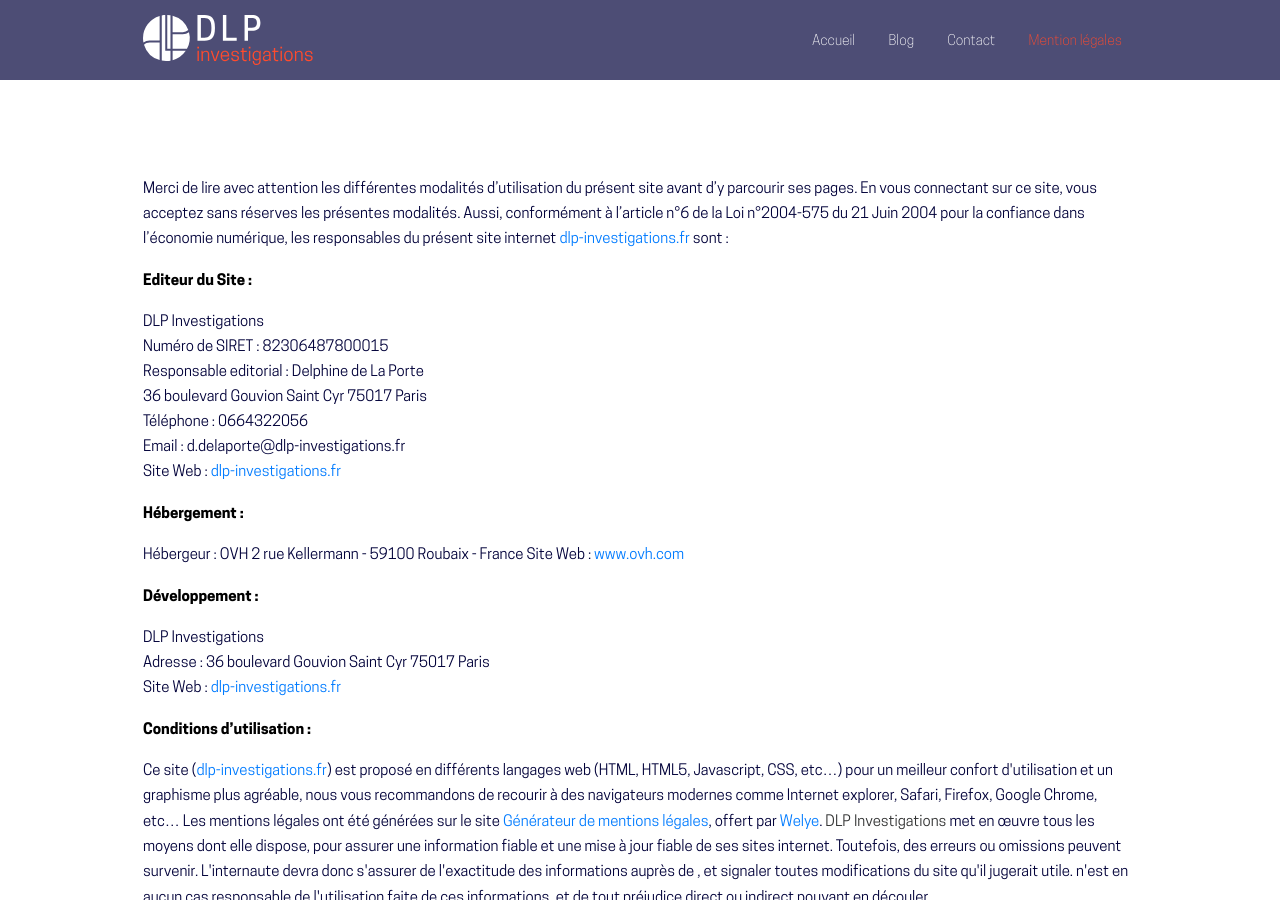
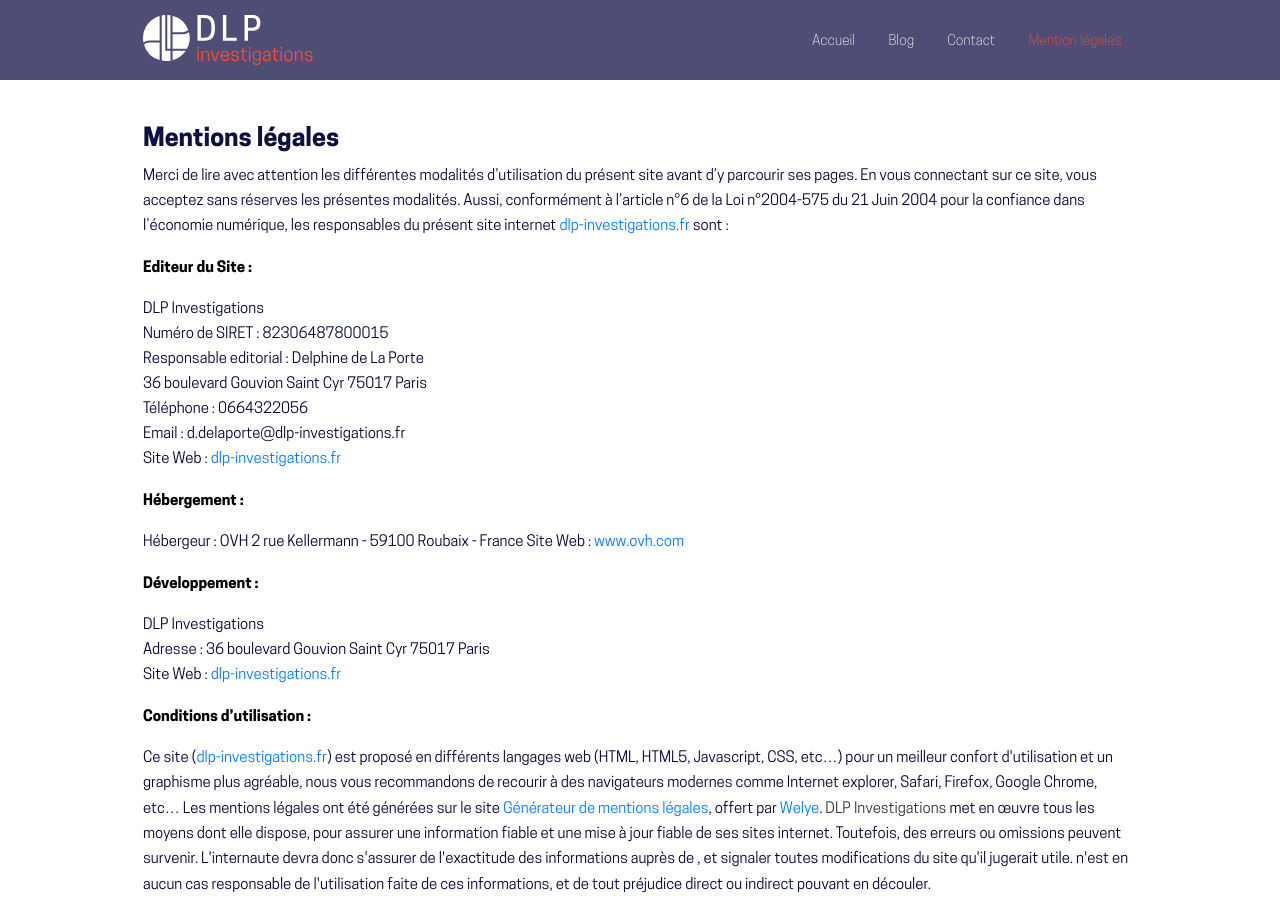
Before and after one commit to lobo-studio/dpl_investigation, a Jekyll site: the page built from mention_legales.html, in a window 1280 px wide and 900 px high. Built offline with Jekyll 4.4.1, drawn with Linux system fonts in a browser that asks for light colours; nearby versions of some CDN libraries.

Commit message:
Updated 'mention_legales.html' via CloudCannon

```diff
--- a/mention_legales.html
+++ b/mention_legales.html
@@ -6,7 +6,7 @@ permalink: /mention_legales/
 <div class="main">
 	<section class="about">
 		<div class="container editable">
-		  <h1>ntions l&eacute;gales</h1>
+		  <h3>Mentions l&eacute;gales</h3>
 		  <p>Merci de lire avec attention les diff&eacute;rentes modalit&eacute;s d&rsquo;utilisation du pr&eacute;sent site avant d&rsquo;y parcourir ses pages. En vous connectant sur ce site, vous acceptez sans r&eacute;serves les pr&eacute;sentes modalit&eacute;s. Aussi, conform&eacute;ment &agrave; l&rsquo;article n&deg;6 de la Loi n&deg;2004-575 du 21 Juin 2004 pour la confiance dans l&rsquo;&eacute;conomie num&eacute;rique, les responsables du pr&eacute;sent site internet <a href="http://dlp-investigations.fr">dlp-investigations.fr</a> sont :</p>
 		  <p style="color: #b51a00;"><span style="color: rgb(0, 0, 0);"><b>Editeur du Site : </b></span></p>
 		  <p>DLP Investigations<br />Num&eacute;ro de SIRET : 82306487800015<br />Responsable editorial : Delphine de La Porte<br />36 boulevard Gouvion Saint Cyr 75017 Paris<br />T&eacute;l&eacute;phone : 0664322056<br />Email : d.delaporte@dlp-investigations.fr<br />Site Web : <a href="http://dlp-investigations.fr">dlp-investigations.fr</a></p>
```
